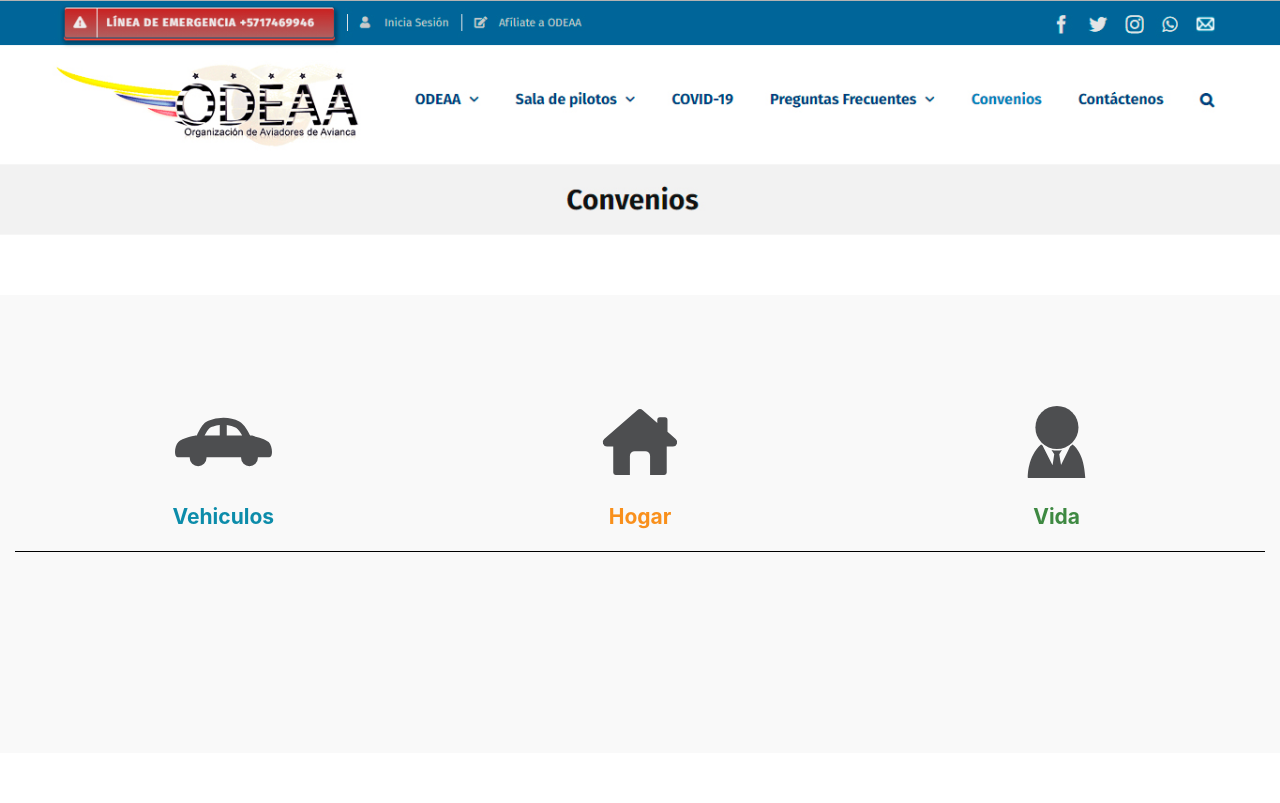
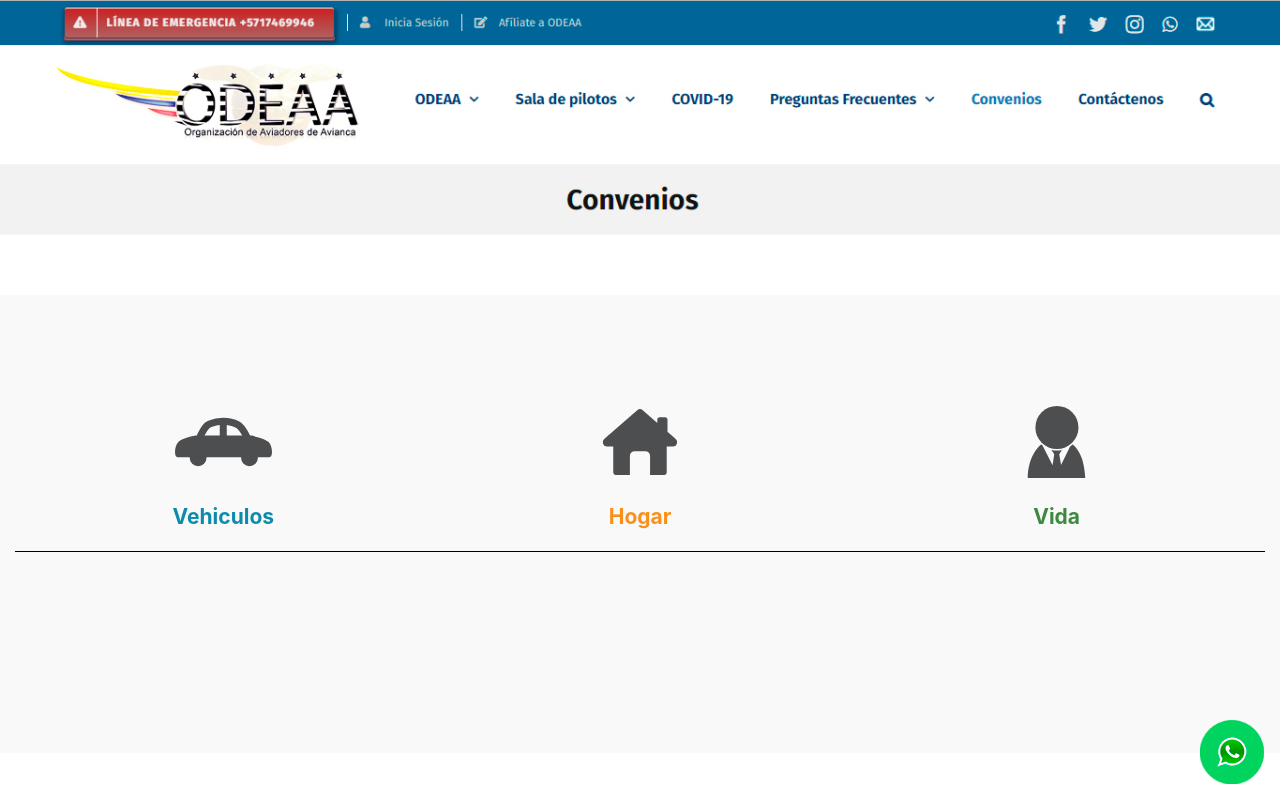
Before and after one commit to dima0830/formu-gallagher, a plain HTML site: page index.html in a window 1280 px wide. Drawn offline with nearby package versions, Linux system fonts and the light colour scheme.

Commit message:
icono wtpp

```diff
--- a/index.html
+++ b/index.html
@@ -153,6 +153,11 @@
             background-size: cover;
             background-position: center;
         }
+        .icon {
+            position: fixed;
+            right: 15px;
+            bottom: 15px;
+        }
     </style>
 </head>
 <body>
@@ -225,7 +230,7 @@
     </div>
 </div>
 <br>
-<p>Nos respaldan compañias de primer nivel, para seleccionar la mejor opcion para tus necesidades envianos los siguientes datos y en maximo 48 horas tendras la informacion</p>
+<p>Nos respaldan compañias de primer nivel, para seleccionar la mejor opcion para tus necesidades envianos los siguientes datos y en maximo 48 horas tendras la información:</p>
 
         </div>
         <br>
@@ -319,6 +324,7 @@
 </div>
 <div class="lnInt bcol1"></div></section>
 </div>
+<img src="whatsapp.png" class="img-fluid icon">
 
 <!-- Optional JavaScript; choose one of the two! -->
 
```
Also changed, not shown: whatsapp.png (added).
